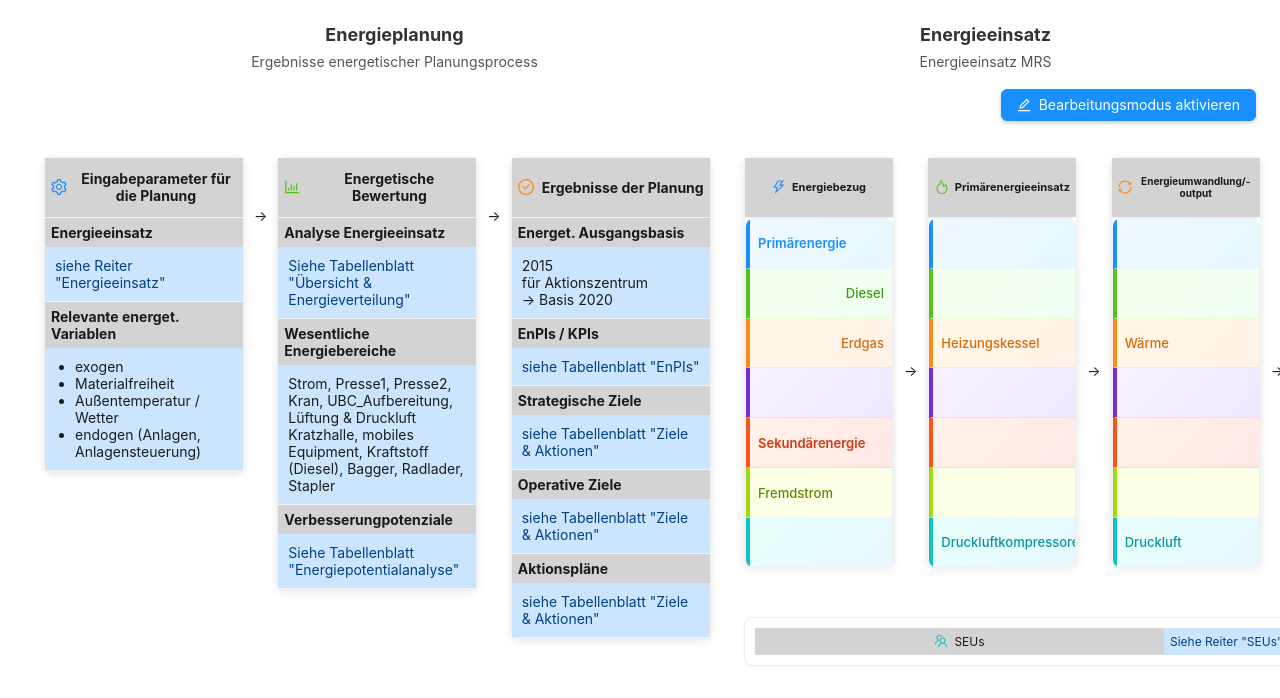
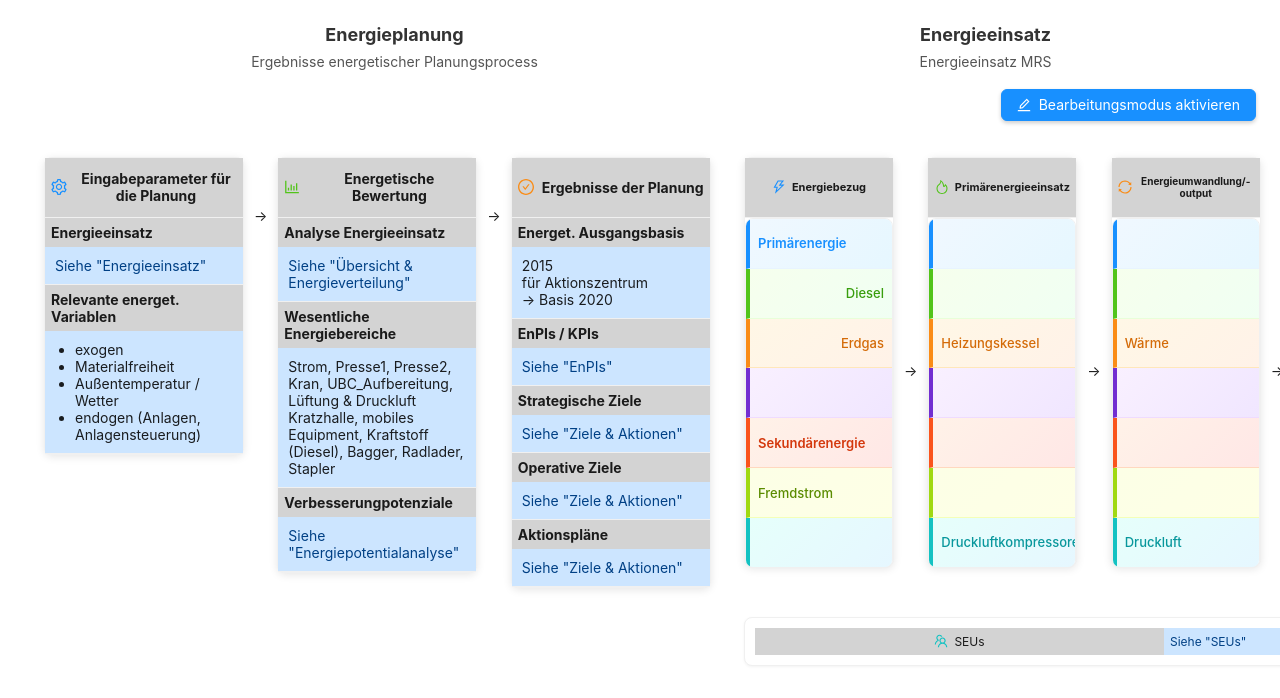
Before and after one commit to saidhammiche/Energieinsatz, a React (Create React App) app in the folder energieinsatz/frontend/: page / in a window 1280 px wide. Shown: the top 698 px of the page. Built offline with nearby package versions, Linux system fonts and the light colour scheme.

Commit message:
Seite wird bearbeitet SEUs lind und Links

```diff
--- a/energieinsatz/frontend/src/App.js
+++ b/energieinsatz/frontend/src/App.js
@@ -29,19 +29,19 @@ const EnergyPlanning = () => {
   const [content, setContent] = useState({});
 
   // NOUVEAU LIEN SEU
-  const newSEUsLink = 'http://10.0.0.16:6081/?page_id=2046';
+  const newSEUsLink = 'https://app.powerbi.com/view?r=eyJrIjoiYjI0YmNhMTYtNzZjNi00Mjg2LTkxZGUtNDAzZGJjN2Q4NzZlIiwidCI6ImVlZjIzZTliLTJhMzctNGIzNi04ZGU1LWU0YzUwMTc5ZDE0NyIsImMiOjh9';
 
   const [initialContent] = useState({
-    'cell-1': '<a style="color: #004085; text-decoration: none;" href="/energieeinsatz" target="_blank" rel="noopener noreferrer">siehe Reiter "Energieeinsatz"</a>',
+    'cell-1': '<a style="color: #004085; text-decoration: none;" href="/energieeinsatz" target="_blank" rel="noopener noreferrer">Siehe "Energieeinsatz"</a>',
     'cell-2': '<ul style="padding-left: 20px; margin: 0;"><li>exogen</li><li>Materialfreiheit</li><li>Außentemperatur / Wetter</li><li>endogen (Anlagen, Anlagensteuerung)</li></ul>',
-    'cell-3': '<a style="color: #004085; text-decoration: none;" href="https://app.powerbi.com/view?r=eyJrIjoiOTMwZDZkODUtZWQ2Yy00ZGQ3LThlNjktYWY5YjVlNzA0YjNkIiwidCI6ImVlZjIzZTliLTJhMzctNGIzNi04ZGU1LWU0YzUwMTc5ZDE0NyIsImMiOjh9" target="_blank" rel="noopener noreferrer">Siehe Tabellenblatt "Übersicht &amp; Energieverteilung"</a>',
+    'cell-3': '<a style="color: #004085; text-decoration: none;" href="https://app.powerbi.com/view?r=eyJrIjoiOTMwZDZkODUtZWQ2Yy00ZGQ3LThlNjktYWY5YjVlNzA0YjNkIiwidCI6ImVlZjIzZTliLTJhMzctNGIzNi04ZGU1LWU0YzUwMTc5ZDE0NyIsImMiOjh9" target="_blank" rel="noopener noreferrer">Siehe "Übersicht &amp; Energieverteilung"</a>',
     'cell-4': 'Strom, Presse1, Presse2, Kran, UBC_Aufbereitung, Lüftung &amp; Druckluft Kratzhalle, mobiles Equipment, Kraftstoff (Diesel), Bagger, Radlader, Stapler',
-    'cell-5': '<a style="color: #004085; text-decoration: none;" href="http://4.231.103.159:6081/?page_id=1700" target="_blank" rel="noopener noreferrer">Siehe Tabellenblatt "Energiepotentialanalyse"</a>',
+    'cell-5': '<a style="color: #004085; text-decoration: none;" href="http://4.231.103.159:6081/?page_id=1700" target="_blank" rel="noopener noreferrer">Siehe "Energiepotentialanalyse"</a>',
     'cell-6': '2015<br>für Aktionszentrum<br>→ Basis 2020',
-    'cell-7': '<a style="color: #004085; text-decoration: none;" href="http://4.231.103.159:6081/?page_id=1853" target="_blank" rel="noopener noreferrer">siehe Tabellenblatt "EnPIs"</a>',
-    'cell-8': '<a style="color: #004085; text-decoration: none;" href="http://4.231.103.159:6081/?page_id=1752" target="_blank" rel="noopener noreferrer">siehe Tabellenblatt "Ziele &amp; Aktionen"</a>',
-    'cell-9': '<a style="color: #004085; text-decoration: none;" href="http://4.231.103.159:6081/?page_id=1752" target="_blank" rel="noopener noreferrer">siehe Tabellenblatt "Ziele &amp; Aktionen"</a>',
-    'cell-10': '<a style="color: #004085; text-decoration: none;" href="http://4.231.103.159:6081/?page_id=1752" target="_blank" rel="noopener noreferrer">siehe Tabellenblatt "Ziele &amp; Aktionen"</a>',
+    'cell-7': '<a style="color: #004085; text-decoration: none;" href="http://4.231.103.159:6081/?page_id=1853" target="_blank" rel="noopener noreferrer">Siehe "EnPIs"</a>',
+    'cell-8': '<a style="color: #004085; text-decoration: none;" href="http://4.231.103.159:6081/?page_id=1752" target="_blank" rel="noopener noreferrer">Siehe "Ziele &amp; Aktionen"</a>',
+    'cell-9': '<a style="color: #004085; text-decoration: none;" href="http://4.231.103.159:6081/?page_id=1752" target="_blank" rel="noopener noreferrer">Siehe "Ziele &amp; Aktionen"</a>',
+    'cell-10': '<a style="color: #004085; text-decoration: none;" href="http://4.231.103.159:6081/?page_id=1752" target="_blank" rel="noopener noreferrer">Siehe "Ziele &amp; Aktionen"</a>',
 
     // ENERGYBEZUG - Version professionnelle améliorée
     'cell-11': `
@@ -314,11 +314,11 @@ const EnergyPlanning = () => {
     `,
 
     // NOUVEAU LIEN SEUs
-    'cell-15': `<a style="color: #004085; text-decoration: none;" href="${newSEUsLink}" target="_blank" rel="noopener noreferrer">Siehe Reiter "SEUs"</a>`
+    'cell-15': `<a style="color: #004085; text-decoration: none;" href="${newSEUsLink}" target="_blank" rel="noopener noreferrer">Siehe "SEUs"</a>`
   });
 
   // Version pour gérer les mises à jour du contenu - INCREMENTEE
-  const [contentVersion] = useState('v13');
+  const [contentVersion] = useState('v14');
 
   // Correction et mise à jour du localStorage
   useEffect(() => {
@@ -345,7 +345,7 @@ const EnergyPlanning = () => {
           corrected = corrected.replace(/href="https:/g, 'href="https://');
           corrected = corrected.replace(/href="http:/g, 'href="http://');
 
-          if (corrected.includes('Siehe Reiter "SEUs"')) {
+          if (corrected.includes('Siehe "SEUs"')) {
             corrected = corrected.replace(
               /href="[^"]*"/,
               `href="${newSEUsLink}"`
```
